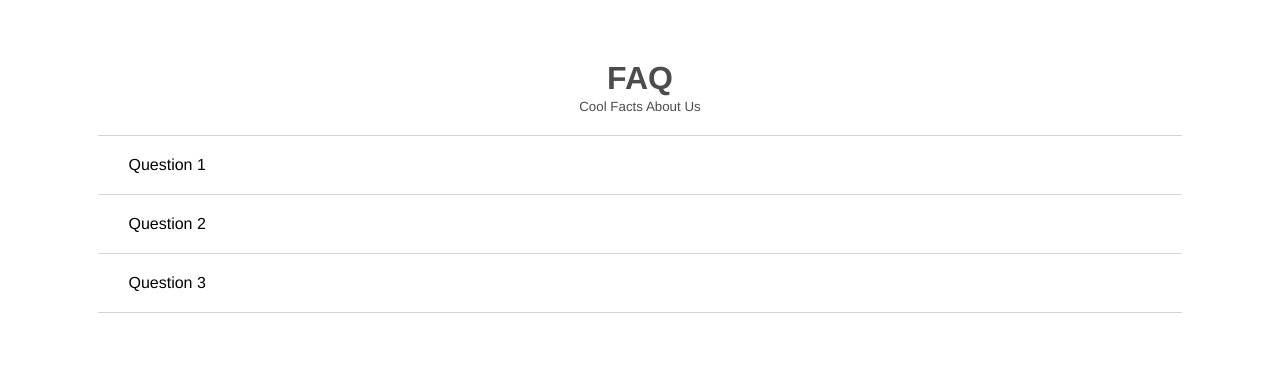
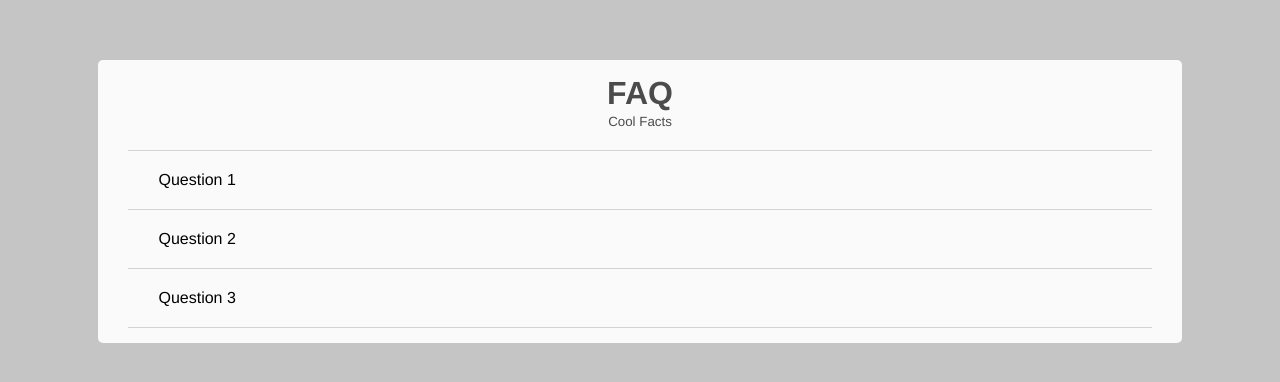
Before and after one commit to JL978/VanillaJS-Web-Components, a plain HTML site: page accordian-faq/index.html in a window 1280 px wide. Shown: the part 180-562 px from the top of the page. Drawn offline with Linux system fonts and the light colour scheme.

Commit message:
fixed some ui issues

```diff
--- a/accordian-faq/index.html
+++ b/accordian-faq/index.html
@@ -20,6 +20,7 @@ body{
     font-family: Helvetica, Arial, sans-serif;
     grid-template-columns: repeat(13, 1fr);
     grid-template-rows: 30vh auto;
+    background: #c5c5c5;
 }
 
 .accordian-container{
@@ -31,6 +32,9 @@ body{
     grid-column: 2/13;
     grid-row: 2/span 1;
     grid-gap: 20px;
+    background: #fafafa;
+    padding: 15px 30px;
+    border-radius: 5px;
 }
 
 .title{
@@ -77,7 +81,7 @@ body{
     <div class="accordian-container">
         <div class="title">
             <h1 class="title-main">FAQ</h1>
-            <small class="title-helper">Cool Facts About Us</small>
+            <small class="title-helper">Cool Facts</small>
         </div>
         <div class="faq">
             <div class="qa">
```
